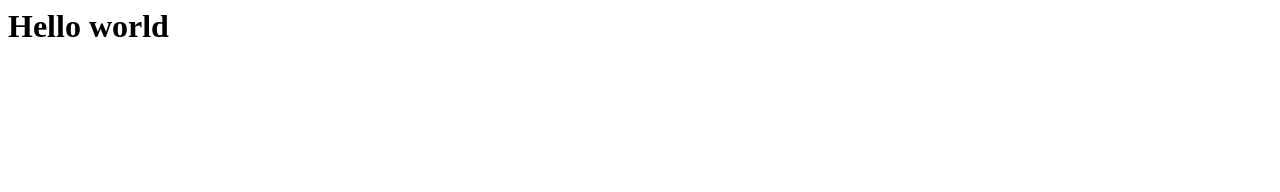
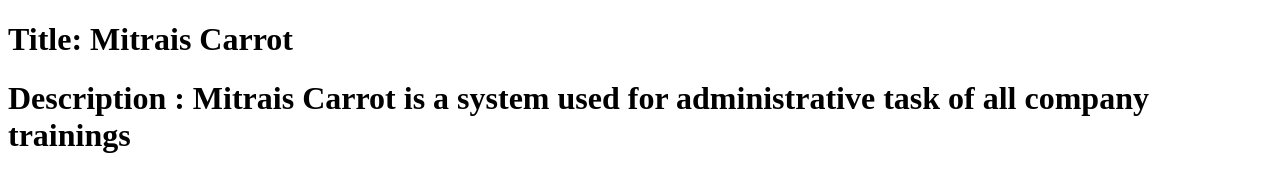
Before and after one commit to farisadam97/mitrais_carrot, a plain HTML site: page index.html in a window 1280 px wide. Drawn offline with Linux system fonts and the light colour scheme.

Commit message:
Add title and description on index page

```diff
--- a/index.html
+++ b/index.html
@@ -1 +1,13 @@
-<h1>Hello world</h1>
+<!DOCTYPE html>
+<html lang="en">
+<head>
+    <meta charset="UTF-8">
+    <meta http-equiv="X-UA-Compatible" content="IE=edge">
+    <meta name="viewport" content="width=device-width, initial-scale=1.0">
+    <title>Mitrais Carrot</title>
+</head>
+<body>
+    <h1>Title: Mitrais Carrot</h1>
+    <h1>Description : Mitrais Carrot is a system used for administrative task of all company trainings</h1>
+</body>
+</html>
```
